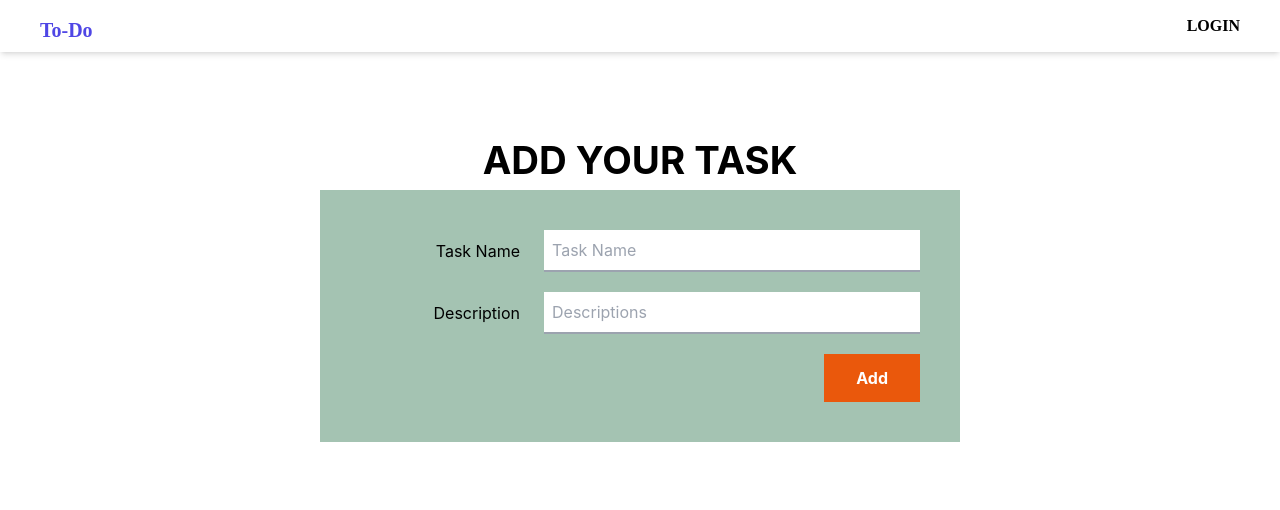
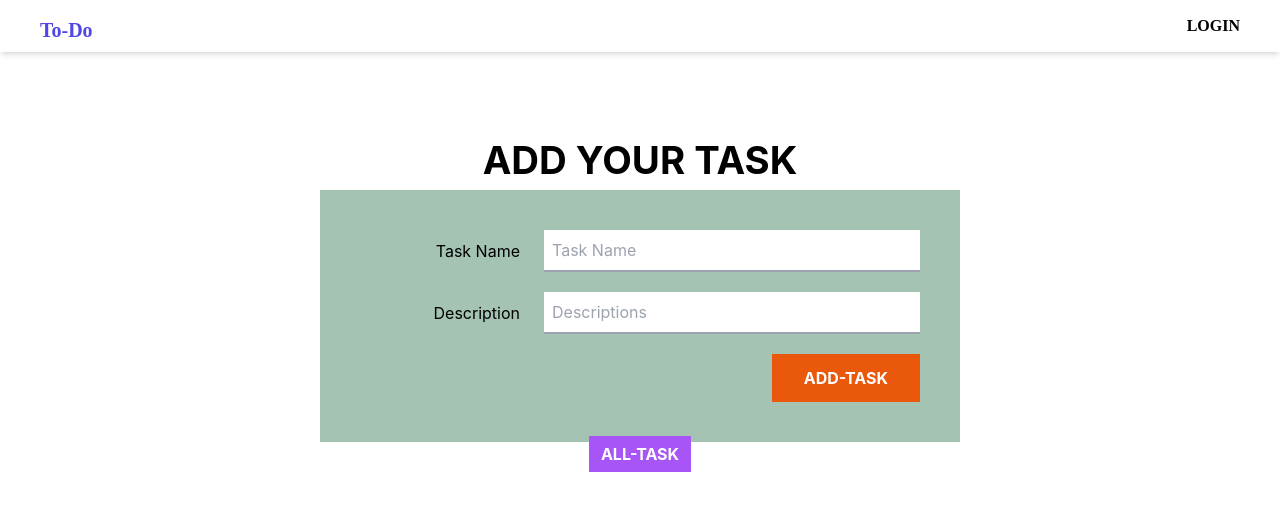
Before and after one commit to shoronshaha/to-do-app, a React (Create React App) app: page /addTask in a window 1280 px wide. Shown: the top 510 px of the page. Built offline with nearby package versions, Linux system fonts and the light colour scheme; no server answers; what tw-elements would draw is missing.

Commit message:
added delete method for delete the specific task by the user

```diff
--- a/src/Components/AddTask/AddTask.js
+++ b/src/Components/AddTask/AddTask.js
@@ -1,6 +1,7 @@
 import axios from 'axios';
 import React from 'react';
 import { useAuthState } from 'react-firebase-hooks/auth';
+import { Link } from 'react-router-dom';
 import { toast } from 'react-toastify';
 import auth from '../../Firebase/firebase.init';
 
@@ -68,10 +69,16 @@ const AddTask = () => {
 
 
                     <div className="text-right">
-                        <button type='submit' className="py-3 px-8 bg-orange-600 text-white font-bold">Add</button>
+                        <button type='submit' className="py-3 px-8 bg-orange-600 text-white font-bold uppercase">Add-Task</button>
                     </div>
                 </form>
             </div>
+            <Link
+                to='/allTask'
+                className='w-full my-5 py-2 px-3 text-white font-bold mt-3 bg-purple-500 sm:w-auto sm:mb-0 items-center'
+            >
+                ALL-TASK
+            </Link>
         </div>
     );
 };
--- a/src/Components/AllTask/AllTask.js
+++ b/src/Components/AllTask/AllTask.js
@@ -1,5 +1,6 @@
 import React, { useEffect, useState } from 'react';
 import { Link } from 'react-router-dom';
+import icon from '../../icons/delete.png'
 
 const AllTask = () => {
     const [allTasks, setAllTasks] = useState([]);
@@ -9,6 +10,24 @@ const AllTask = () => {
             .then(res => res.json())
             .then(data => setAllTasks(data))
     }, []);
+
+
+    const handleDelete = id => {
+        const proceed = window.confirm('Are you sure?');
+        if (proceed) {
+            const url = `http://localhost:5000/addTask/${id}`;
+            fetch(url, {
+                method: 'DELETE'
+            })
+                .then(res => res.json())
+                .then(data => {
+                    const remaining = allTasks.filter(allTask => allTask._id !== id);
+                    setAllTasks(remaining);
+                })
+
+        }
+    }
+
     return (
         <div className="lg:m-15 md:m-10 relative overflow-x-auto shadow-md sm:rounded-lg">
             <table className="w-full text-sm text-left text-gray-500 dark:text-gray-400">
@@ -41,7 +60,7 @@ const AllTask = () => {
                                     </td>
 
                                     <td className="px-2 py-2">
-                                        <button></button>
+                                        <button onClick={() => handleDelete(allTask._id)}> <img src={icon} alt="Delete the Item" /></button>
                                     </td>
                                 </tr>
                             )
@@ -53,7 +72,7 @@ const AllTask = () => {
 
             <div className='text-center my-10'>
                 <Link
-                    to='/addItems'
+                    to='/addTask'
                     className='w-full my-5 py-2 px-3 text-white font-bold mt-3 bg-purple-500 sm:w-auto sm:mb-0 items-center'
                 >
                     ADD - TASK
```
Also changed, not shown: src/icons/delete.png (added).
